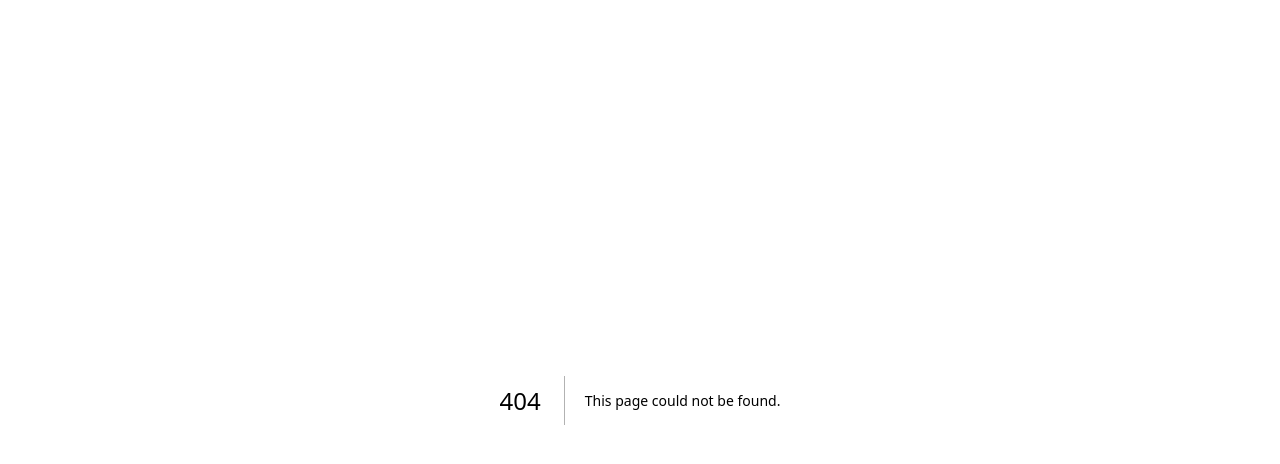
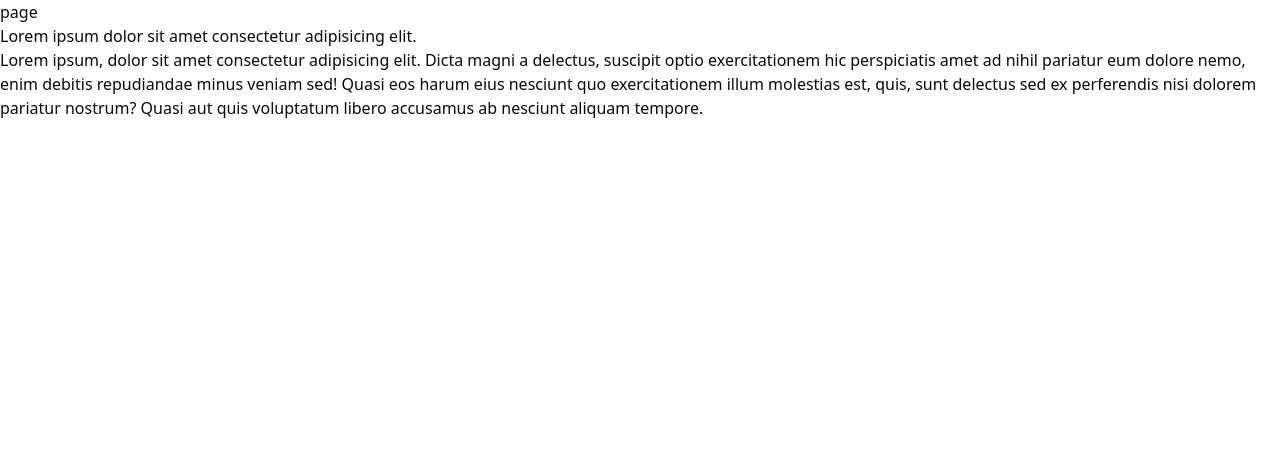
Before and after one commit to janaka4345/nextjs-15-test-run, a Next.js app: page /refTest in a window 1280 px wide. Before the commit this address had no page. Shown: the top 464 px of the page. Built offline with nearby package versions, Linux system fonts and the light colour scheme.

Commit message:
feat:forward ref testing

```diff
--- /dev/null
+++ b/app/refTest/page.tsx
@@ -0,0 +1,22 @@
+'use client'
+
+import Divt from "@/components/custom/Div"
+import { useEffect, useRef } from "react"
+
+const page = () => {
+    const divRef = useRef<HTMLDivElement>(null)
+    useEffect(() => {
+        console.log(divRef);
+        return () => {
+        }
+    }, [])
+
+    return (
+        <>
+            <div >page</div>
+            <Divt ref={divRef} />
+        </>
+
+    )
+}
+export default page
--- /dev/null
+++ b/components/custom/Div.tsx
@@ -0,0 +1,12 @@
+import { type RefObject } from "react"
+
+const Divt = ({ ref }: { ref: RefObject<HTMLDivElement> }) => {
+    return (
+        <div ref={ref}>
+            <h1>Lorem ipsum dolor sit amet consectetur adipisicing elit. </h1>
+            <p>Lorem ipsum, dolor sit amet consectetur adipisicing elit. Dicta magni a delectus, suscipit optio exercitationem hic perspiciatis amet ad nihil pariatur eum dolore nemo, enim debitis repudiandae minus veniam sed!
+                Quasi eos harum eius nesciunt quo exercitationem illum molestias est, quis, sunt delectus sed ex perferendis nisi dolorem pariatur nostrum? Quasi aut quis voluptatum libero accusamus ab nesciunt aliquam tempore.</p>
+        </div>
+    )
+}
+export default Divt
```
